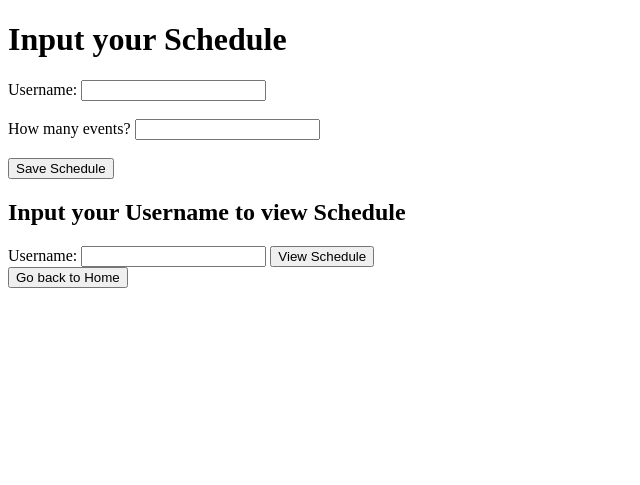
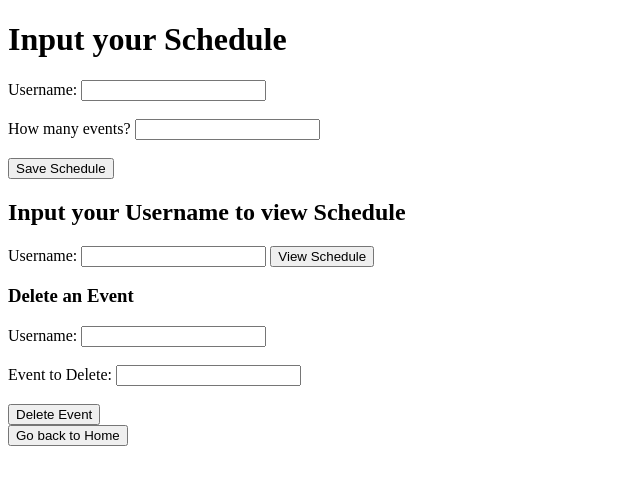
Before and after one commit to isacrab/Garnet-Gather, a Flask app: page /schedule_insert in a window 1280 px wide. Shown: the top 485 px of the page, without its empty margins (0-640 px from the left). Run offline with Flask 3, Linux system fonts and the light colour scheme.

Commit message:
added the delete function

```diff
--- a/app.py
+++ b/app.py
@@ -38,7 +38,7 @@ def userSignup():
 
 @app.route('/schedule_insert')
 def schedulepage():
-        return render_template('schedule_insert.html')
+        return render_template('schedule_insert.html')#send to the schedule page, where they can submit their schedule info
 
 @app.route('/scheduleSubmit', methods = ['POST'])  #handles schedule submission, gets info from form and puts it in db, then redirects to schedule page to show it off')
 def scheduleSubmit():
@@ -47,6 +47,11 @@ def scheduleSubmit():
 @app.route('/viewSchedule')
 def viewSchedule():
     return viewschedule()
+
+#added this
+@app.route('/deleteschedule', methods = ['POST'])
+def deleteSchedule():
+        return deleteschedule()
 
 #event routes
 #page of all ur events
--- a/templates/schedule_insert.html
+++ b/templates/schedule_insert.html
@@ -33,7 +33,6 @@
     </form>
 
     <script>
-        //used chat for these, but can try to figure different way to do it?
         function createTable() {
             const n = parseInt(document.getElementById("numRows").value);
             const container = document.getElementById("tableContainer");
@@ -76,6 +75,28 @@
             container.appendChild(table);
         }</script>
 
+    <h3>Delete an Event</h3>
+
+    <form method="POST" action="/deleteschedule">
+
+        <label>Username:</label>
+        <input type="text" name="username" required>
+
+        <br><br>
+
+        <label>Event to Delete:</label>
+        <input type="text" name="event" required>
+
+        <br><br>
+
+        <button type="submit">Delete Event</button>
+
+    </form>
+
+
+
+
+
 
     <a href='/'>
         <button>Go back to Home</button>
```
Also changed, not shown: schedule.py (+20 -1 lines). Lines whose indentation alone changed are shown as unchanged.
